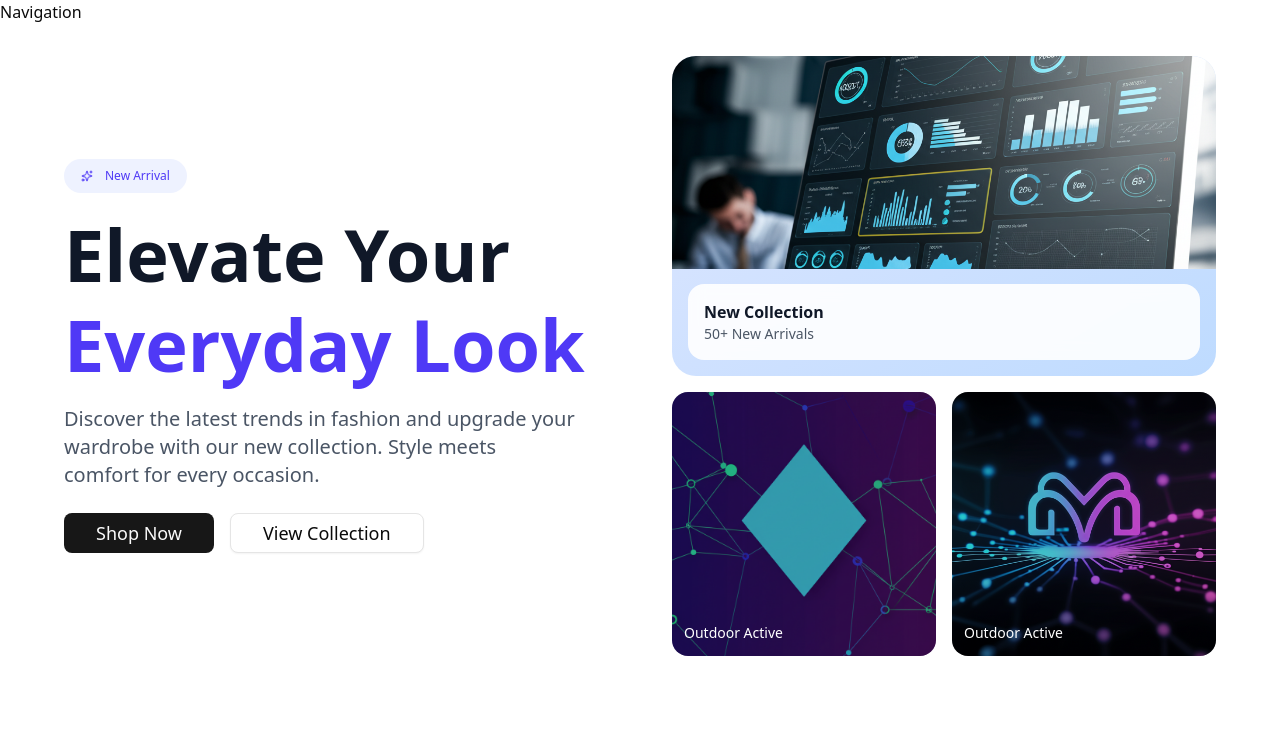
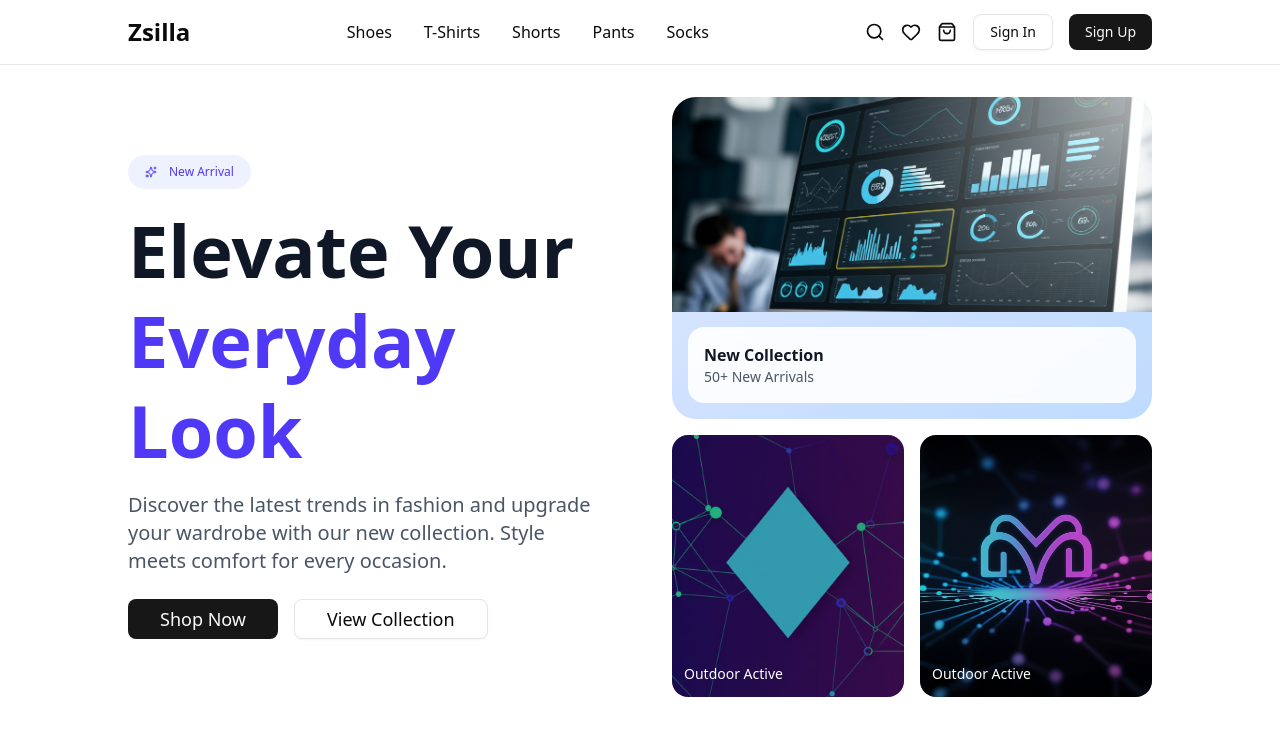
Before and after one commit to ShehaanN/Zsilla-front-end, a React (Vite) app: page / in a window 1280 px wide. Shown: the top 736 px of the page. Built offline with nearby package versions, Linux system fonts and the light colour scheme.

Commit message:
feat: Enhance Navigation component with responsive layout and update HeroSection styles

```diff
--- a/src/components/HeroSection.jsx
+++ b/src/components/HeroSection.jsx
@@ -8,7 +8,7 @@ import img3 from "@/assets/images/img3.png";
 
 const HeroSection = () => {
   return (
-    <section className="relative px-4 lg:px-16 pt-8 pb-16">
+    <section className="relative  px-4 lg:px-32 pt-8 pb-16">
       <div className="grid grid-cols-1 lg:grid-cols-2 gap-8 lg:gap-16 items-center">
         {/* left side */}
         <div className="space-y-6">
@@ -42,7 +42,7 @@ const HeroSection = () => {
               <Button
                 size="lg"
                 variant="outline"
-                className="w-full sm:w-auto px-8 py-4 text-lg"
+                className="w-full sm:w-auto px-8 py-4 text-lg disabled"
               >
                 View Collection
               </Button>
--- a/src/components/Navigation.jsx
+++ b/src/components/Navigation.jsx
@@ -1,8 +1,56 @@
+import { Heart, Search, ShoppingBag } from "lucide-react";
+import { Link } from "react-router-dom";
+import { Button } from "@/components/ui/button";
+
 const Navigation = () => {
+  const navigationItems = [
+    { path: "/shop/shoes", label: "Shoes" },
+    { path: "/shop/tshirts", label: "T-Shirts" },
+    { path: "/shop/shorts", label: "Shorts" },
+    { path: "/shop/pants", label: "Pants" },
+    { path: "/shop/socks", label: "Socks" },
+  ];
+
   return (
-    <div>
-      <h1>Navigation</h1>
-    </div>
+    <header className="bg-white border-b border-gray-200 px-4 lg:px-32 ">
+      <div>
+        <div className="flex items-center justify-between h-16">
+          {/* logo */}
+          <Link to="/" className="text-2xl font-bold">
+            Zsilla
+          </Link>
+          {/* desktop navigation */}
+
+          <nav className="hidden md:flex space-x-8">
+            {navigationItems.map((item) => (
+              <Link
+                key={item.path}
+                to={item.path}
+                className="font-medium hover:text-gray-600 transition-colors duration-200"
+              >
+                {item.label}
+              </Link>
+            ))}
+          </nav>
+
+          {/* icons */}
+          <div className="flex items-center space-x-4">
+            {/* search icon */}
+            <Search size={20} />
+
+            {/* wishlist icon */}
+            <Heart size={20} />
+
+            {/* cart icon */}
+            <ShoppingBag size={20} />
+
+            {/* auth section */}
+            <Button variant="outline">Sign In</Button>
+            <Button>Sign Up</Button>
+          </div>
+        </div>
+      </div>
+    </header>
   );
 };
 
```
